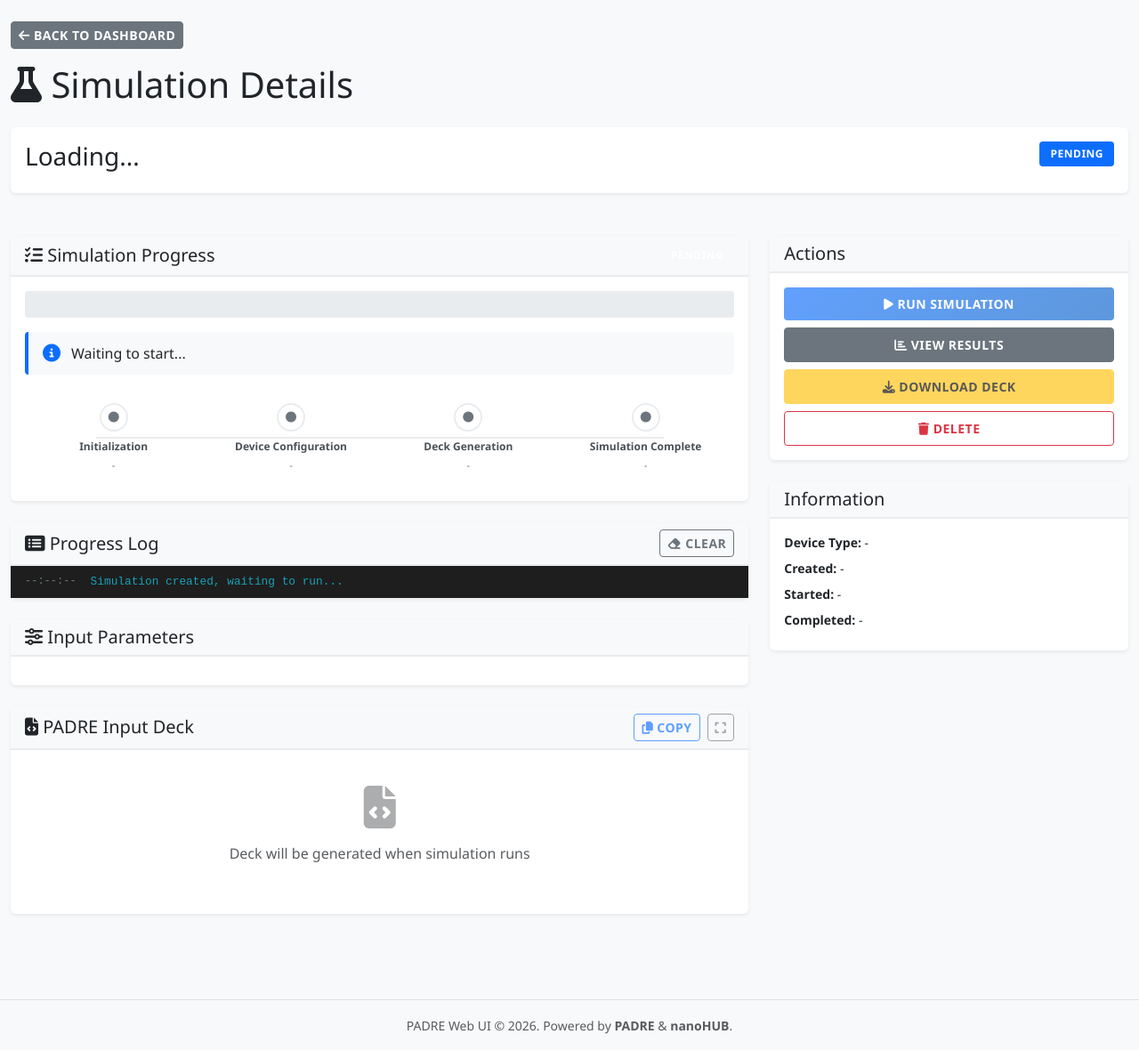
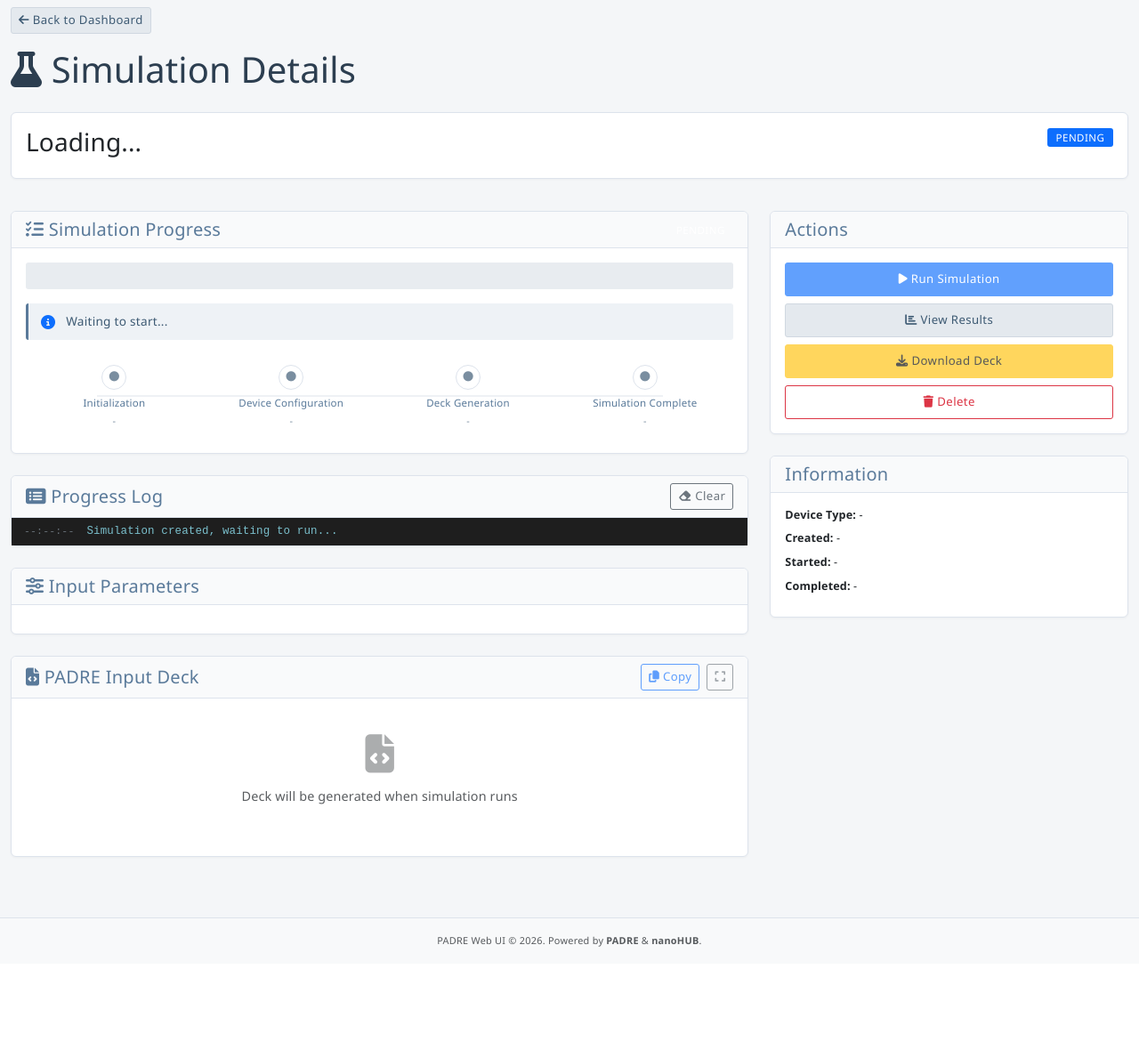
Before and after one commit to denphi/padre-web, a Flask app: page /simulation/1 in a window 1280 px wide. Shown: the part 109-1289 px from the top of the page at 89% size. After the commit the page ends 1173 px from the top, so only its background shows below. Run offline with Flask 3, Linux system fonts and the light colour scheme; some libraries are stand-ins or nearby versions.

Commit message:
Added new version

```diff
--- a/app/static/css/style.css
+++ b/app/static/css/style.css
@@ -1,26 +1,35 @@
 /* PADRE Web UI Styles */
 
 :root {
-    --primary-color: #0d6efd;
+    --primary-color: #3d5a73;        /* muted slate-blue (replaces bright #0d6efd) */
+    --primary-light: #5a7a9a;        /* padre-subtitle tone */
+    --primary-pale: #eef2f6;         /* very light slate for backgrounds */
+    --accent-color: #e87722;         /* nanoHUB orange — used sparingly */
     --secondary-color: #6c757d;
-    --success-color: #198754;
-    --danger-color: #dc3545;
-    --warning-color: #ffc107;
-    --info-color: #0dcaf0;
+    --success-color: #4a8f6f;        /* muted green */
+    --danger-color: #b85c68;         /* muted red */
+    --warning-color: #c9982a;        /* muted amber */
+    --info-color: #4a8fa8;           /* muted cyan */
+    --text-primary: #2c3e50;
+    --text-muted: #7a8ea0;
+    --border-color: #dde3ec;
     /* Header palette — matches nanoHUB blues */
     --header-bg: #ffffff;
     --header-border: #dde3ec;
-    --tabnav-bg: #1a3a5c;        /* deep navy */
+    --tabnav-bg: #1a3a5c;
     --tabnav-active-bg: #ffffff;
     --tabnav-active-color: #1a3a5c;
     --tabnav-hover-bg: rgba(255,255,255,0.12);
     --tabnav-color: rgba(255,255,255,0.82);
-    --tabnav-active-accent: #e87722;  /* nanoHUB orange accent */
+    --tabnav-active-accent: #e87722;
 }
 
 body {
     font-family: 'Segoe UI', Tahoma, Geneva, Verdana, sans-serif;
-    background-color: #f8f9fa;
+    background-color: #f4f6f8;
+    color: var(--text-primary);
+    font-size: 0.9rem;
+    letter-spacing: 0.01em;
     min-height: 100vh;
     display: flex;
     flex-direction: column;
@@ -129,140 +137,192 @@ body {
     #padreNavTabs.show { display: block; }
 }
 
-/* Keep legacy .navbar rules from breaking anything */
+/* Legacy navbar (keep for compatibility) */
 .navbar {
-    box-shadow: 0 2px 4px rgba(0, 0, 0, 0.1);
+    box-shadow: 0 2px 4px rgba(0,0,0,0.08);
 }
 .navbar-brand {
     font-weight: 600;
-    font-size: 1.25rem;
+    font-size: 1.1rem;
+    letter-spacing: 0.02em;
 }
 
-/* Cards */
+/* ── Cards ─────────────────────────────────────────────── */
 .card {
-    border: none;
-    box-shadow: 0 0.125rem 0.25rem rgba(0, 0, 0, 0.075);
-    transition: all 0.3s ease;
-    margin-bottom: 1.5rem;
+    border: 1px solid var(--border-color);
+    box-shadow: 0 1px 3px rgba(0,0,0,0.04);
+    transition: box-shadow 0.2s ease;
+    margin-bottom: 0.75rem;
+    background: #fff;
 }
 
 .card:hover {
-    box-shadow: 0 0.5rem 1rem rgba(0, 0, 0, 0.15);
+    box-shadow: 0 3px 8px rgba(0,0,0,0.08);
 }
 
 .card-header {
-    background-color: #f8f9fa;
-    border-bottom: 2px solid #e9ecef;
-    font-weight: 600;
+    background-color: #f9fafb;
+    border-bottom: 1px solid var(--border-color);
+    font-weight: 500;
+    font-size: 0.85rem;
+    color: var(--primary-light);
+    letter-spacing: 0.02em;
 }
 
 .stat-card {
-    border-left: 4px solid var(--primary-color);
+    border-left: 3px solid var(--primary-light);
 }
 
 .stat-card .card-title {
-    font-size: 0.875rem;
-    font-weight: 600;
+    font-size: 0.8rem;
+    font-weight: 500;
     text-transform: uppercase;
-    letter-spacing: 0.5px;
+    letter-spacing: 0.06em;
+    color: var(--primary-light);
 }
 
-/* Tables */
+/* ── Tables ─────────────────────────────────────────────── */
 .table {
-    font-size: 0.95rem;
+    font-size: 0.875rem;
 }
 
 .table thead th {
-    background-color: #f8f9fa;
-    border-top: 2px solid #dee2e6;
-    font-weight: 600;
+    background-color: #f9fafb;
+    border-top: 1px solid var(--border-color);
+    border-bottom: 1px solid var(--border-color);
+    font-weight: 500;
     text-transform: uppercase;
-    font-size: 0.85rem;
+    font-size: 0.75rem;
+    color: var(--primary-light);
+    letter-spacing: 0.06em;
 }
 
 .table-hover tbody tr:hover {
-    background-color: #f8f9fa;
+    background-color: var(--primary-pale);
 }
 
-/* Status Badge */
+/* ── Badges ─────────────────────────────────────────────── */
 .badge {
-    font-size: 0.75rem;
-    font-weight: 600;
-    padding: 0.5rem 0.75rem;
-    border-radius: 4px;
-    text-transform: uppercase;
-    letter-spacing: 0.5px;
+    font-size: 0.72rem;
+    font-weight: 500;
+    padding: 0.3rem 0.6rem;
+    border-radius: 3px;
+    letter-spacing: 0.04em;
 }
 
-/* Progress Bar */
+/* ── Progress Bar ───────────────────────────────────────── */
 .progress {
-    background-color: #e9ecef;
-    border-radius: 4px;
+    background-color: #e8ecf0;
+    border-radius: 3px;
     overflow: hidden;
+    height: 6px;
 }
 
 .progress-bar {
-    background: linear-gradient(90deg, var(--primary-color), #0861ca);
-    font-weight: 600;
-    font-size: 0.875rem;
+    background: var(--primary-light);
+    font-weight: 500;
+    font-size: 0.8rem;
 }
 
-/* Forms */
+/* ── Forms ──────────────────────────────────────────────── */
 .form-label {
-    font-weight: 600;
-    color: #495057;
-    margin-bottom: 0.5rem;
+    font-weight: 500;
+    font-size: 0.82rem;
+    color: var(--primary-light);
+    margin-bottom: 0.3rem;
+    letter-spacing: 0.02em;
 }
 
 .form-control,
 .form-select {
-    border-radius: 4px;
-    border: 1px solid #dee2e6;
-    transition: all 0.3s ease;
+    border-radius: 3px;
+    border: 1px solid var(--border-color);
+    font-size: 0.875rem;
+    color: var(--text-primary);
+    transition: border-color 0.15s, box-shadow 0.15s;
 }
 
 .form-control:focus,
 .form-select:focus {
-    border-color: var(--primary-color);
-    box-shadow: 0 0 0 0.2rem rgba(13, 110, 253, 0.15);
+    border-color: var(--primary-light);
+    box-shadow: 0 0 0 0.18rem rgba(90, 122, 154, 0.18);
 }
 
-/* Buttons */
+/* ── Buttons ────────────────────────────────────────────── */
 .btn {
-    font-weight: 600;
-    border-radius: 4px;
-    transition: all 0.3s ease;
-    text-transform: uppercase;
-    font-size: 0.875rem;
-    letter-spacing: 0.5px;
+    font-weight: 500;
+    border-radius: 3px;
+    font-size: 0.825rem;
+    letter-spacing: 0.03em;
+    transition: opacity 0.15s, box-shadow 0.15s;
 }
 
 .btn-primary {
-    background: linear-gradient(135deg, var(--primary-color), #0861ca);
-    border: none;
+    background-color: var(--primary-color);
+    border-color: var(--primary-color);
+    color: #fff;
 }
 
 .btn-primary:hover {
-    background: linear-gradient(135deg, #0861ca, #0550a1);
-    transform: translateY(-2px);
-    box-shadow: 0 0.5rem 1rem rgba(13, 110, 253, 0.3);
+    background-color: #334e65;
+    border-color: #334e65;
+    box-shadow: 0 2px 6px rgba(61,90,115,0.25);
+}
+
+.btn-secondary {
+    background-color: #e4e9ee;
+    border-color: #d0d8e1;
+    color: var(--primary-color);
 }
 
 .btn-secondary:hover {
-    transform: translateY(-2px);
+    background-color: #d6dce3;
+    border-color: #c4cdd7;
+    color: var(--primary-color);
 }
 
-/* List Group */
+.btn-outline-primary {
+    border-color: var(--primary-light);
+    color: var(--primary-color);
+}
+
+.btn-outline-primary:hover {
+    background-color: var(--primary-pale);
+    border-color: var(--primary-light);
+    color: var(--primary-color);
+}
+
+.btn-success {
+    background-color: var(--success-color);
+    border-color: var(--success-color);
+}
+
+.btn-success:hover {
+    background-color: #3d7d61;
+    border-color: #3d7d61;
+}
+
+.btn-danger {
+    background-color: var(--danger-color);
+    border-color: var(--danger-color);
+}
+
+.btn-danger:hover {
+    background-color: #a34f5a;
+    border-color: #a34f5a;
+}
+
+/* ── List Group ─────────────────────────────────────────── */
 .list-group-item {
     border: none;
-    border-bottom: 1px solid #e9ecef;
+    border-bottom: 1px solid #edf0f4;
     cursor: pointer;
-    transition: all 0.3s ease;
+    transition: background-color 0.15s;
+    font-size: 0.875rem;
 }
 
 .list-group-item:hover {
-    background-color: #f8f9fa;
-    padding-left: 1.5rem;
+    background-color: var(--primary-pale);
 }
 
 .list-group-item.active {
@@ -270,41 +330,54 @@ body {
     border-color: var(--primary-color);
 }
 
-/* Pre/Code */
+/* ── Pre/Code ───────────────────────────────────────────── */
 pre {
-    background-color: #f8f9fa !important;
-    border: 1px solid #dee2e6;
-    border-radius: 4px;
-    padding: 1rem;
-    font-size: 0.85rem;
+    background-color: #f9fafb !important;
+    border: 1px solid var(--border-color);
+    border-radius: 3px;
+    padding: 0.875rem;
+    font-size: 0.8rem;
     font-family: 'Courier New', monospace;
 }
 
 code {
-    color: #d63384;
-    background-color: #f8f9fa;
-    padding: 0.2rem 0.4rem;
-    border-radius: 3px;
+    color: #6d5a9a;
+    background-color: #f4f2f9;
+    padding: 0.15rem 0.35rem;
+    border-radius: 2px;
+    font-size: 0.85em;
 }
 
-/* Modal */
+/* ── Modal ──────────────────────────────────────────────── */
 .modal-content {
-    border: none;
-    box-shadow: 0 0.5rem 1rem rgba(0, 0, 0, 0.15);
+    border: 1px solid var(--border-color);
+    box-shadow: 0 4px 20px rgba(0,0,0,0.1);
+    border-radius: 6px;
 }
 
 .modal-header {
-    background-color: #f8f9fa;
-    border-bottom: 2px solid #e9ecef;
+    background-color: #f9fafb;
+    border-bottom: 1px solid var(--border-color);
+    padding: 0.875rem 1.25rem;
 }
 
-/* Footer */
+.modal-title {
+    font-size: 0.95rem;
+    font-weight: 500;
+    color: var(--primary-color);
+    letter-spacing: 0.02em;
+}
+
+/* ── Footer ─────────────────────────────────────────────── */
 .footer {
     margin-top: auto;
-    border-top: 1px solid #dee2e6;
+    border-top: 1px solid var(--border-color);
+    color: var(--text-muted);
+    font-size: 0.78rem;
+    letter-spacing: 0.02em;
 }
 
-/* Loading Animation */
+/* ── Loading ─────────────────────────────────────────────── */
 @keyframes spin {
     from { transform: rotate(0deg); }
     to { transform: rotate(360deg); }
@@ -483,7 +562,7 @@ code {
 .progress-timeline {
     display: flex;
     justify-content: space-between;
-    padding: 1rem 0;
+    padding: 0.75rem 0;
     position: relative;
 }
 
@@ -493,8 +572,8 @@ code {
     top: 50%;
     left: 10%;
     right: 10%;
-    height: 2px;
-    background-color: #e9ecef;
+    height: 1px;
+    background-color: var(--border-color);
     transform: translateY(-50%);
     z-index: 0;
 }
@@ -509,21 +588,21 @@ code {
 }
 
 .timeline-icon {
-    width: 32px;
-    height: 32px;
+    width: 28px;
+    height: 28px;
     border-radius: 50%;
     background-color: #fff;
-    border: 2px solid #e9ecef;
+    border: 1px solid var(--border-color);
     display: flex;
     align-items: center;
     justify-content: center;
-    margin-bottom: 0.5rem;
-    transition: all 0.3s ease;
+    margin-bottom: 0.4rem;
+    transition: all 0.2s ease;
 }
 
 .timeline-icon i {
-    font-size: 0.75rem;
-    color: #6c757d;
+    font-size: 0.7rem;
+    color: var(--text-muted);
 }
 
 .timeline-content {
@@ -531,21 +610,22 @@ code {
 }
 
 .timeline-title {
-    font-size: 0.75rem;
-    font-weight: 600;
-    color: #495057;
-    margin-bottom: 0.25rem;
+    font-size: 0.72rem;
+    font-weight: 500;
+    color: var(--primary-light);
+    margin-bottom: 0.2rem;
+    letter-spacing: 0.02em;
 }
 
 .timeline-time {
-    font-size: 0.7rem;
-    color: #6c757d;
+    font-size: 0.68rem;
+    color: var(--text-muted);
 }
 
 /* Timeline step states */
 .timeline-step.completed .timeline-icon {
-    background-color: #198754;
-    border-color: #198754;
+    background-color: var(--success-color);
+    border-color: var(--success-color);
 }
 
 .timeline-step.completed .timeline-icon i {
@@ -578,16 +658,16 @@ code {
     max-height: 200px;
     overflow-y: auto;
     font-family: 'Courier New', monospace;
-    font-size: 0.8rem;
+    font-size: 0.78rem;
     background-color: #1e1e1e;
     color: #d4d4d4;
 }
 
 .log-entry {
-    padding: 0.5rem 1rem;
-    border-bottom: 1px solid #333;
+    padding: 0.4rem 0.875rem;
+    border-bottom: 1px solid #2a2a2a;
     display: flex;
-    gap: 1rem;
+    gap: 0.875rem;
 }
 
 .log-entry:last-child {
@@ -597,7 +677,7 @@ code {
 .log-time {
     color: #6c757d;
     flex-shrink: 0;
-    font-size: 0.75rem;
+    font-size: 0.72rem;
 }
 
 .log-message {
@@ -606,19 +686,19 @@ code {
 }
 
 .log-entry.log-info .log-message {
-    color: #17a2b8;
+    color: #7abfcc;
 }
 
 .log-entry.log-success .log-message {
-    color: #28a745;
+    color: #7ab89a;
 }
 
 .log-entry.log-error .log-message {
-    color: #dc3545;
+    color: #c47a84;
 }
 
 .log-entry.log-warning .log-message {
-    color: #ffc107;
+    color: #c9aa6a;
 }
 
 /* ============================================
@@ -629,22 +709,26 @@ code {
     display: flex;
     align-items: center;
     gap: 0.75rem;
-    padding: 0.75rem 1rem;
-    background-color: #f8f9fa;
-    border-radius: 4px;
-    border-left: 4px solid var(--primary-color);
+    padding: 0.625rem 0.875rem;
+    background-color: var(--primary-pale);
+    border-radius: 3px;
+    border-left: 3px solid var(--primary-light);
+    font-size: 0.85rem;
 }
 
 .current-status-message i {
-    font-size: 1.25rem;
+    font-size: 1rem;
+    color: var(--primary-light);
 }
 
 .current-status-message span {
     font-weight: 500;
+    color: var(--primary-color);
+    letter-spacing: 0.02em;
 }
 
 /* ============================================
-   Device Configuration Page Improvements
+   Device Configuration Page
    ============================================ */
 
 #parametersContainer {
--- a/app/templates/base.html
+++ b/app/templates/base.html
@@ -53,7 +53,7 @@
         </div>
     </nav>
 
-    <div class="container-fluid py-4">
+    <div class="container-fluid py-2">
         {% block content %}{% endblock %}
     </div>
 
```
Also changed, not shown: other parts of app/static/css/style.css (+95 -87 lines).
